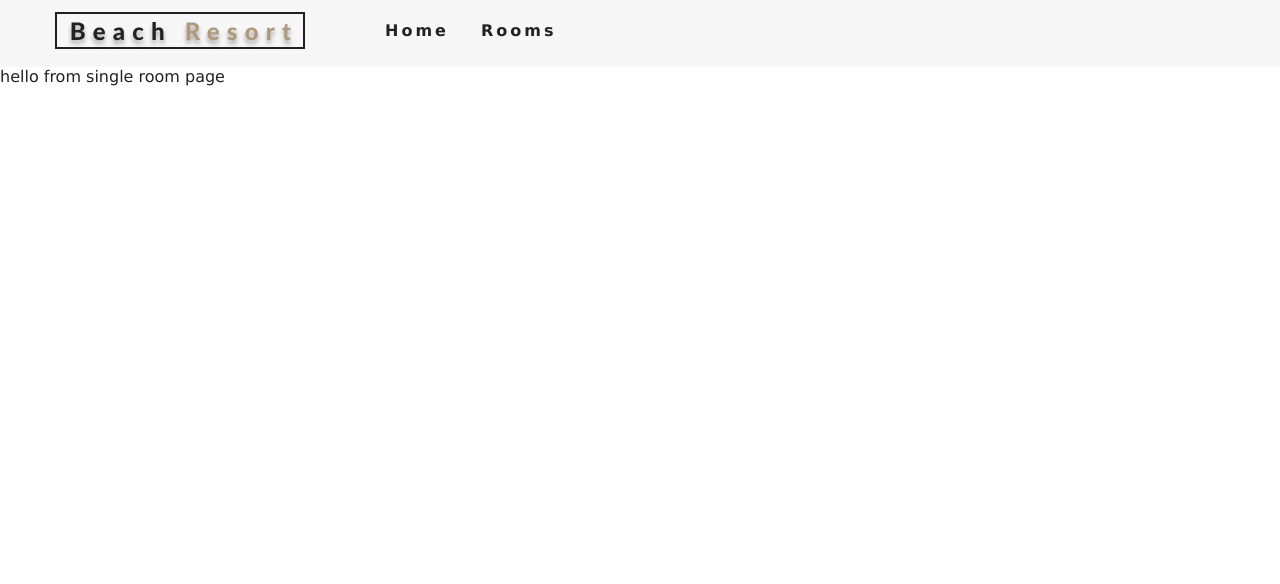
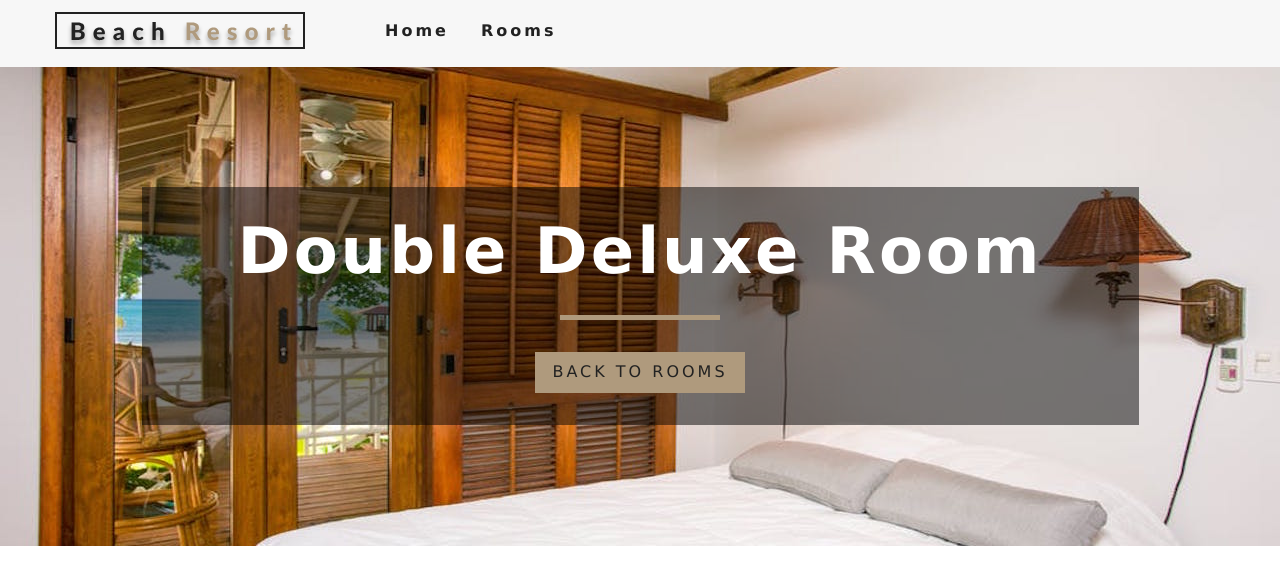
Before and after one commit to Sarantha/React_resort, a React (Create React App) app: page /rooms/double-deluxe in a window 1280 px wide. Shown: the top 584 px of the page. Built offline with nearby package versions, Linux system fonts and the light colour scheme.

Commit message:
dymamic single room images completed

```diff
--- a/package.json
+++ b/package.json
@@ -11,7 +11,8 @@
     "react-icon": "^1.0.0",
     "react-icons": "^3.9.0",
     "react-router-dom": "^5.1.2",
-    "react-scripts": "3.4.1"
+    "react-scripts": "3.4.1",
+    "styled-components": "^5.1.0"
   },
   "scripts": {
     "start": "react-scripts start",
--- /dev/null
+++ b/src/components/StyledHero.js
@@ -0,0 +1,12 @@
+import styled from 'styled-components';
+import defaultImg from '../images/room-1.jpeg';
+
+const StyledHero = styled.header`
+     min-height:60vh;
+     background:url(${props => props.img}) center/cover no-repeat;
+     display: flex;
+     align-items:center;
+     justify-content: center;
+`;
+
+export default StyledHero;
--- a/src/context.js
+++ b/src/context.js
@@ -27,12 +27,18 @@ export default class RoomProvider extends Component {
             let room = {...item.fields, images, id};
             return room;
         });
-        return tempItems
+        return tempItems;
     }
+
+    getRoom = slug => {
+        let tempRoom = [...this.state.rooms];
+        const room = tempRoom.find(room => room.slug === slug);
+        return room;
+    };
 
     render() {
         return (
-            <RoomContext.Provider value={{...this.state}}>
+            <RoomContext.Provider value={{...this.state,getRoom:this.getRoom}}>
                 {this.props.children}
             </RoomContext.Provider>
         )
--- a/src/pages/Home.js
+++ b/src/pages/Home.js
@@ -4,6 +4,7 @@ import Banner from '../components/Banner';
 import { Link } from 'react-router-dom';
 import Services from '../components/Services';
 import FeaturedRooms from '../components/FeaturedRooms';
+
 export default function Home() {
     return (
        <>
@@ -14,6 +15,7 @@ export default function Home() {
             </Hero>
             <Services/>
             <FeaturedRooms/>
+
         </>
     )
 }
--- a/src/pages/SingleRoom.js
+++ b/src/pages/SingleRoom.js
@@ -1,11 +1,37 @@
-import React, { Component } from 'react'
-
+import React, { Component } from 'react';
+import defaultBcg from '../images/room-1.jpeg'
+import Hero from '../components/Hero'
+import Banner from '../components/Banner'
+import {Link} from 'react-router-dom'
+import {RoomContext} from '../context'
+import StyledHero from '../components/StyledHero'
 export default class SingleRoom extends Component {
+    constructor(props){
+        super(props);
+        this.state = {
+            slug:this.props.match.params.slug,
+            defaultBcg
+        };
+    }
+    static contextType = RoomContext;
+    //componentDidMount(){}
     render() {
+        const {getRoom} = this.context;
+        const room = getRoom(this.state.slug);
+        //console.log(room);
+        if(!room){
+            return <div className="error">
+                <h3>no such room could be found</h3>
+                <Link to='/rooms' className='btn-primary'>Back to Rooms</Link>
+            </div>;
+        }
+        const {name,description,capacity,size,price,extras,breakfast,pets,images} = room
         return (
-            <div>
-                hello from single room page
-            </div>
+            <StyledHero img={images[0]}>
+                <Banner title={`${name} room`}>
+                    <Link to='/rooms' className='btn-primary'>Back to Rooms</Link>
+                </Banner>
+            </StyledHero>
         )
     }
 }
```
Also changed, not shown: 1 other file (tests, documents, lock files or other folders).
